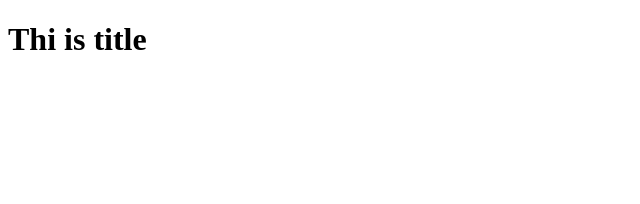
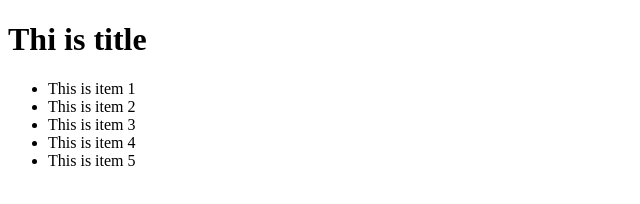
Before and after one commit to HlaingMinThan/JS-DOM-Basics, a plain HTML site: page index.html in a window 1280 px wide. Shown: the whole page, without its empty margins (0-640 px from the left). Drawn offline with Linux system fonts and the light colour scheme.

Commit message:
Lesson-4-done

```diff
--- a/index.html
+++ b/index.html
@@ -7,7 +7,36 @@
   </head>
   <body>
     <h1>Thi is title</h1>
+    <ul>
+      <li>
+        <span class="name">This is item 1</span>
+      </li>
+      <li>
+        <span class="name">This is item 2</span>
+      </li>
+      <li>
+        <span class="name">This is item 3</span>
+      </li>
+      <li>
+        <span class="name">This is item 4</span>
+      </li>
+      <li>
+        <span class="name">This is item 5</span>
+      </li>
+    </ul>
 
-    <script></script>
+    <script>
+      //this will give the first html element that contains class name
+      let item1 = document.querySelector(".name");
+      let item2 = document.querySelector("ul li:nth-child(2) .name");
+      // to get all element that contain class name
+      let nodeList = document.querySelectorAll(".name");
+
+      nodeList.forEach((node) => console.log(node));
+
+      for (let i = 0; i < nodeList.length; i++) {
+        console.log(nodeList[i]);
+      }
+    </script>
   </body>
 </html>
```
